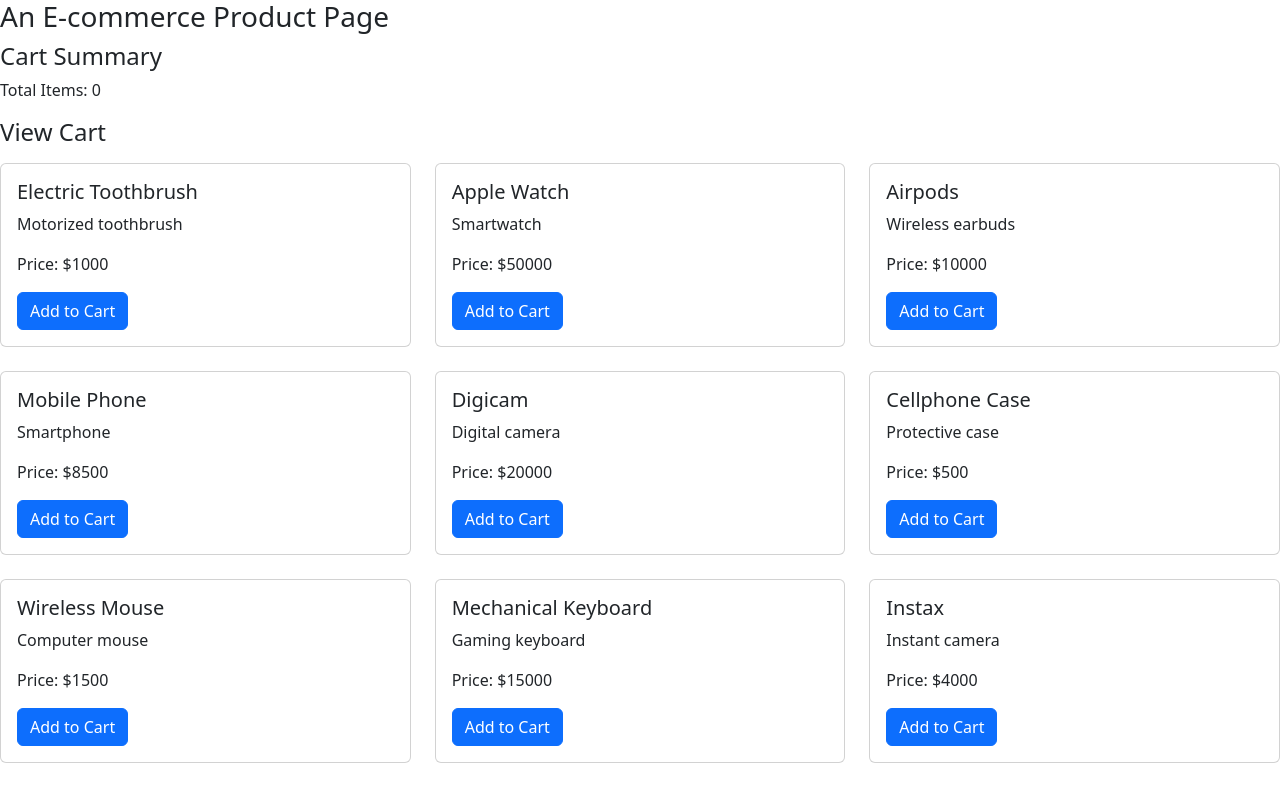
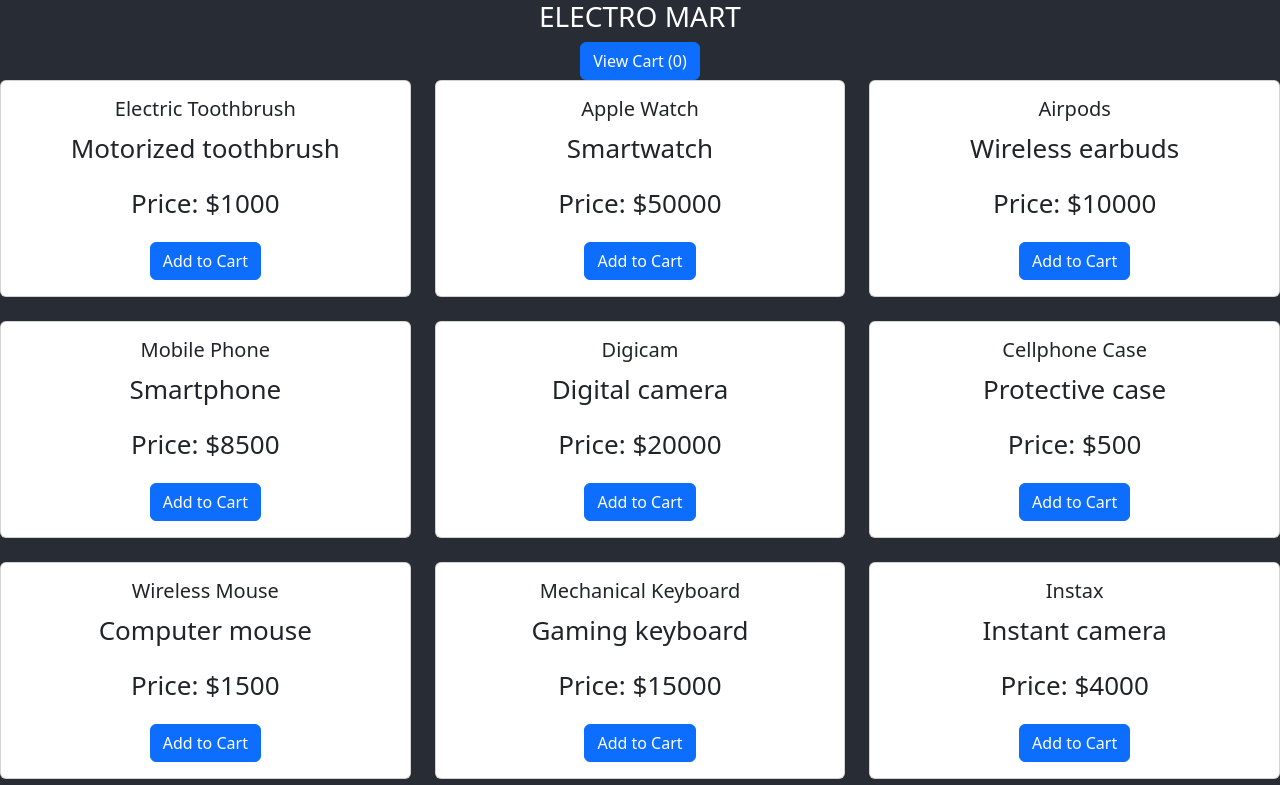
Before and after one commit to CCS112-3IT-A/E-Commerce, a React (Create React App) app: page /Shop in a window 1280 px wide. Shown: the top 785 px of the page. Built offline with nearby package versions, Linux system fonts and the light colour scheme.

Commit message:
app.js Homepage.js

```diff
--- a/src/Pages/Homepage.js
+++ b/src/Pages/Homepage.js
@@ -8,7 +8,7 @@
     <>
       <Navbar bg="dark" variant="dark" fixed="top" className="mb-5 justify-content-center">
         <Container>
-          <Navbar.Brand href="#" className="mx-auto">ElectroMart</Navbar.Brand>
+          <Link to="Homepage.js" className="navbar-brand mx-auto">ElectroMart</Link> {/* Make the header clickable */}
         </Container>
       </Navbar>
 
--- a/src/Pages/Shop.js
+++ b/src/Pages/Shop.js
@@ -1,28 +1,45 @@
-// Shop.js
 import React, { useState } from 'react';
+import { Route, Link, Routes } from 'react-router-dom';
 import Product from '../components/Product';
 import CartSummary from '../components/CartSummary';
 import ViewCart from '../components/ViewCart';
 
 function Shop() {
   const [cart, setCart] = useState([]);
+  const [showCartSummary, setShowCartSummary] = useState(false);
 
   const addToCart = (product) => {
     setCart([...cart, product]);
   };
 
   const removeFromCart = (productToRemove) => {
-    const updatedCart = cart.filter(item => item.id !== productToRemove.id);
+    const updatedCart = cart.filter((item) => item.id !== productToRemove.id);
     setCart(updatedCart);
   };
 
+  const handleProceed = () => {
+    setShowCartSummary(true);
+  };
+
   return (
-    <div className="Shop">
-      <header className="Shop-header">
-        <h3>An E-commerce Product Page</h3>
-        <CartSummary cart={cart} />
-        <ViewCart cart={cart} removeFromCart={removeFromCart} />
-        <Product addToCart={addToCart} />
+    <div className="App">
+      <header className="App-header">
+        <h3>ELECTRO MART</h3>
+        <Routes>
+          <Route path="/cart-summary" element={<CartSummary cart={cart} isVisible={showCartSummary} />} />
+          <Route
+            path="/"
+            element={
+              <>
+                <ViewCart cartItems={cart} removeFromCart={removeFromCart} handleProceed={handleProceed} />
+                <Product addToCart={addToCart} />
+                <Link to="/cart-summary">
+
+                </Link>
+              </>
+            }
+          />
+        </Routes>
       </header>
     </div>
   );
--- a/src/components/AddToCart.js
+++ b/src/components/AddToCart.js
@@ -0,0 +1,14 @@
+// AddToCartButton.js
+import React from 'react';
+
+function AddToCart({ product, addToCart }) {
+  const handleAddToCart = () => {
+    addToCart(product);
+  };
+
+  return (
+    <button onClick={handleAddToCart}>Add to Cart</button>
+  );
+}
+
+export default AddToCart;
--- a/src/components/CartSummary.js
+++ b/src/components/CartSummary.js
@@ -1,14 +1,34 @@
-// CartSummary.js
 import React from 'react';
+import { Card, Table } from 'react-bootstrap';
+import 'bootstrap/dist/css/bootstrap.min.css';
 
 function CartSummary({ cart }) {
-  const totalItems = cart.length;
+  const totalPrice = cart.reduce((acc, product) => acc + product.price, 0);
 
   return (
-    <div className="cart-summary">
-      <h4>Cart Summary</h4>
-      <p>Total Items: {totalItems}</p>
-    </div>
+    <Card>
+      <Card.Body>
+        <Card.Title>Cart Summary</Card.Title>
+        <Table striped bordered hover>
+          <thead>
+            <tr>
+              <th>Product</th>
+              <th>Price</th>
+            </tr>
+          </thead>
+          <tbody>
+            {cart.map((product) => (
+              <tr key={product.id}>
+                <td>{product.name}</td>
+                <td>${product.price}</td>
+              </tr>
+            ))}
+          </tbody>
+        </Table>
+        <Card.Text>Total Items: {cart.length}</Card.Text>
+        <Card.Text>Total Price: ${totalPrice}</Card.Text>
+      </Card.Body>
+    </Card>
   );
 }
 
--- a/src/components/Product.js
+++ b/src/components/Product.js
@@ -1,8 +1,9 @@
 import React, { useState } from 'react';
-import ProductInformation from './ProductInformation'; // Corrected import path
-import AddToCart from './AddToCart'; // Corrected import path
+import Products from './ProductInformation';
+import AddToCart from './AddToCart';
 import { Card, Button, Col, Row } from 'react-bootstrap';
 import 'bootstrap/dist/css/bootstrap.min.css';
+
 
 function Product({ addToCart }) {
   const [products] = useState([
--- a/src/components/ViewCart.js
+++ b/src/components/ViewCart.js
@@ -1,20 +1,60 @@
-// ViewCart.js
-import React from 'react';
+import React, { useState } from 'react';
+import { Button, Modal, Table } from 'react-bootstrap';
 
-function ViewCart({ cart, removeFromCart }) {
+const ViewCart = ({ cartItems, removeFromCart, handleProceed }) => {
+  const [showCart, setShowCart] = useState(false);
+
+  const handleOpenCart = () => {
+    setShowCart(true);
+  };
+
+  const handleCloseCart = () => {
+    setShowCart(false);
+  };
+
   return (
-    <div className="view-cart">
-      <h4>View Cart</h4>
-      <ul>
-        {cart.map((item, index) => (
-          <li key={index}>
-            {item.name} - ${item.price}
-            <button onClick={() => removeFromCart(item)}>Remove</button>
-          </li>
-        ))}
-      </ul>
-    </div>
+    <>
+      <Button variant="primary" onClick={handleOpenCart}>
+        View Cart ({cartItems.length})
+      </Button>
+      <Modal show={showCart} onHide={handleCloseCart}>
+        <Modal.Header closeButton>
+          <Modal.Title>My Cart</Modal.Title>
+        </Modal.Header>
+        <Modal.Body>
+          <Table>
+            <thead>
+              <tr>
+                <th>Product</th>
+                <th>Price</th>
+                <th>Action</th>
+              </tr>
+            </thead>
+            <tbody>
+              {cartItems.map((item) => (
+                <tr key={item.id}>
+                  <td>{item.name}</td>
+                  <td>${item.price}</td>
+                  <td>
+                    <Button variant="danger" onClick={() => removeFromCart(item)}>
+                      Remove
+                    </Button>
+                  </td>
+                </tr>
+              ))}
+            </tbody>
+          </Table>
+          <p>Total: ${cartItems.reduce((total, item) => total + item.price, 0)}</p>
+        </Modal.Body>
+        <Modal.Footer>
+          <Button variant="secondary" onClick={handleCloseCart}>
+            Close
+          </Button>
+
+        </Modal.Footer>
+      </Modal>
+    </>
   );
-}
+};
 
 export default ViewCart;
```
